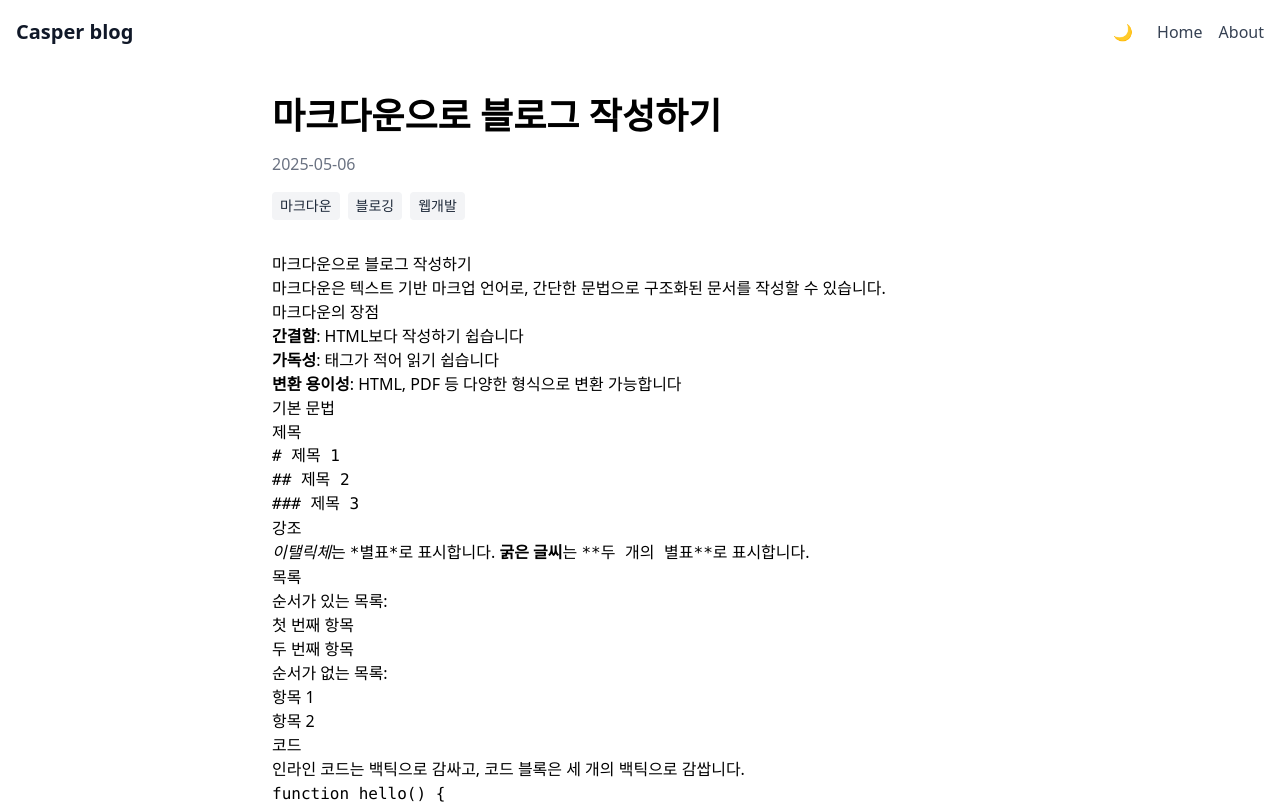
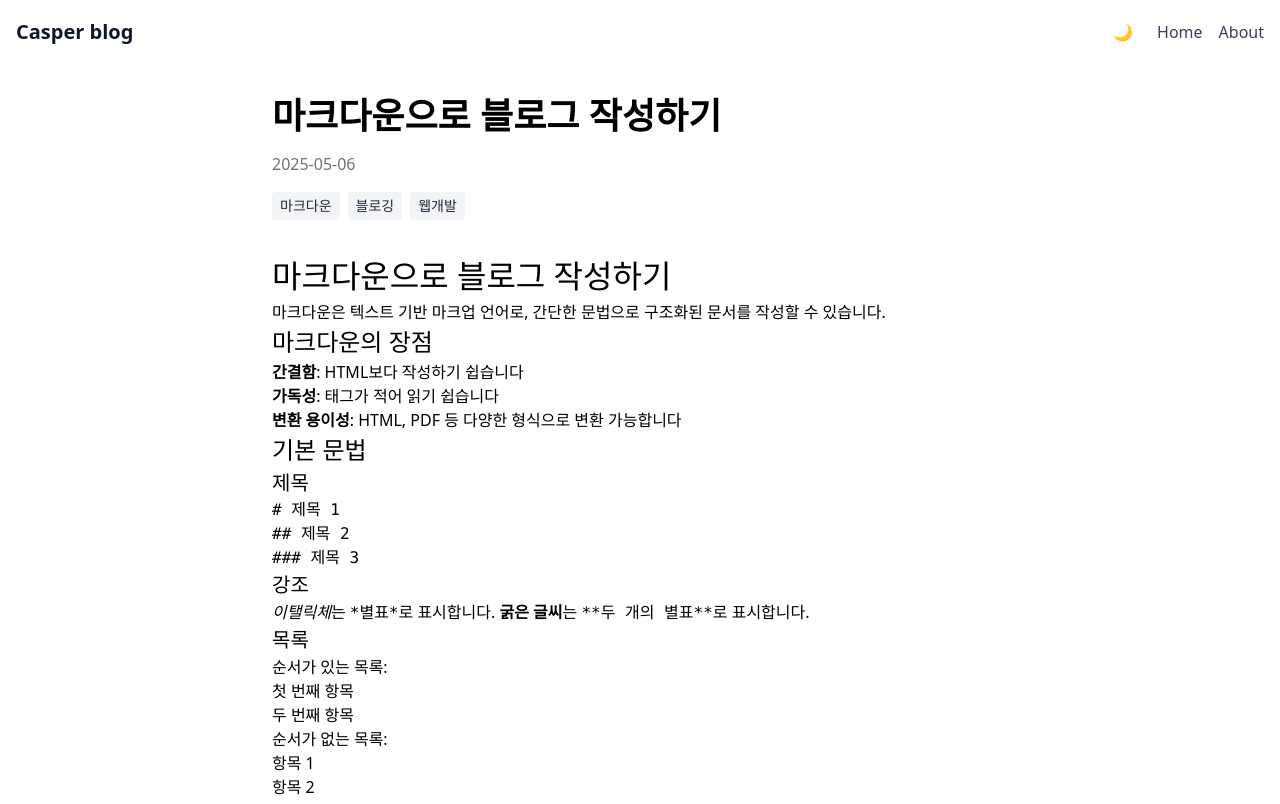
Before and after one commit to 7loro/7loro.github.io, a Next.js app: page /posts/sample-markdown-post in a window 1280 px wide. Shown: the top 804 px of the page. Built offline with nearby package versions, Linux system fonts and the light colour scheme.

Commit message:
Fix markdown header font size

```diff
--- a/src/app/about/page.tsx
+++ b/src/app/about/page.tsx
@@ -1,7 +1,9 @@
 export default function About() {
   return (
     <>
-      <h1>About</h1>
+      <h1>About 헤더1</h1>
+      <h2>About 헤더2</h2>
+      <h3>About 헤더3</h3>
       <p>This is the about page.</p>
     </>
   );
--- a/src/app/globals.css
+++ b/src/app/globals.css
@@ -10,3 +10,15 @@
   --background: black;
   --foreground: white;
 }
+
+.prose h1 {
+  font-size: 2em;
+}
+
+.prose h2 {
+  font-size: 1.5em;
+}
+
+.prose h3 {
+  font-size: 1.25em;
+}
```
